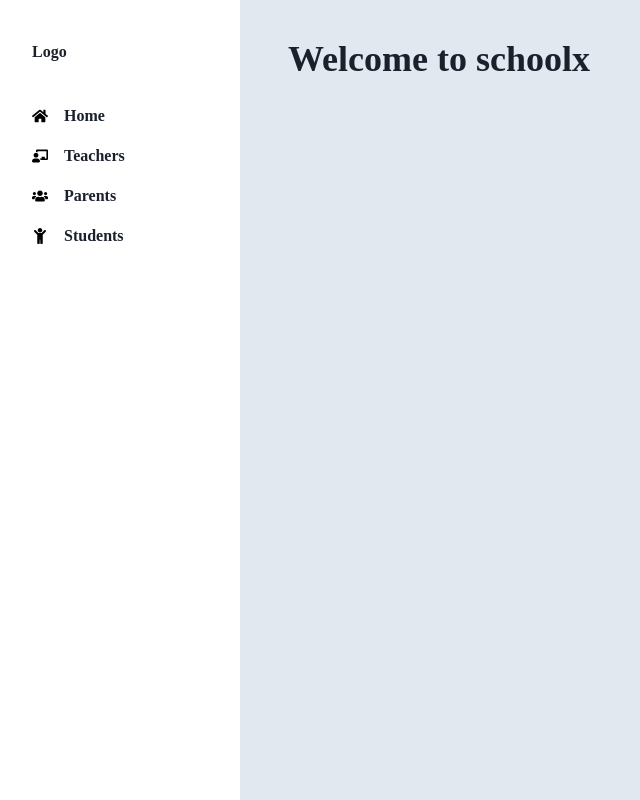
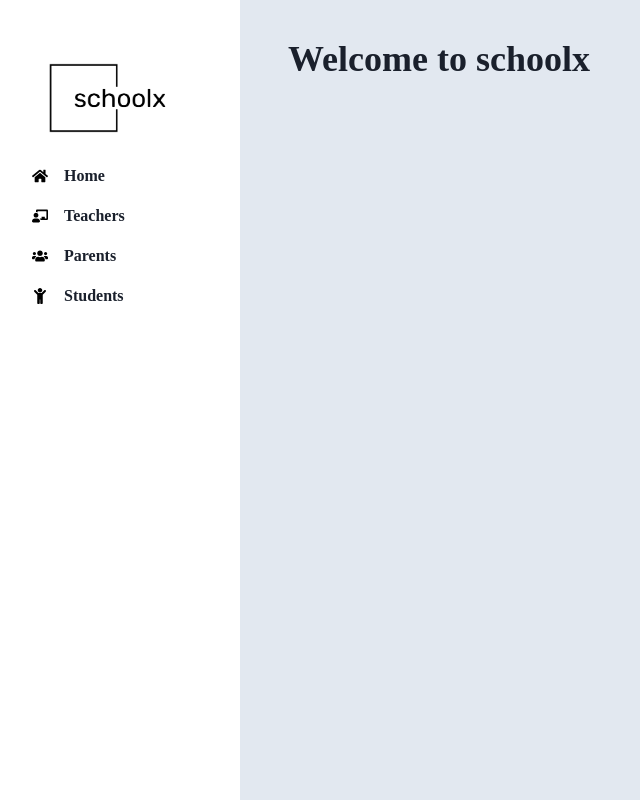
Before and after one commit to feeltrig/Schoolx, a Next.js app: page / in a window 1280 px wide. Shown: the whole page, without its empty margins (0-640 px from the left). Built offline with nearby package versions, Linux system fonts and the light colour scheme.

Commit message:
added logo

```diff
--- a/components/Sidebar/Sidebar.js
+++ b/components/Sidebar/Sidebar.js
@@ -2,6 +2,8 @@ import React from "react";
 import {Container, Flex, Icon} from "@chakra-ui/react";
 import Link from "next/link";
 import {useRouter} from "next/router";
+import Image from "next/image";
+import profilePic from "../../assests/svgs/mainlogo.png";
 
 const Sidebar = (props) => {
   const {links} = props;
@@ -26,9 +28,7 @@ const Sidebar = (props) => {
 
   return (
     <Container w={"15rem"} sx={containerStyle}>
-      <Flex h={"40px"} mb={"2rem"} alignItems="center">
-        Logo
-      </Flex>
+      <Image src={profilePic} alt="Picture of the author" />
       <Flex flexFlow={"column"} gap="1rem">
         {links.map((items, index) => {
           return (
```
Also changed, not shown: assests/svgs/mainlogo.png (added).
